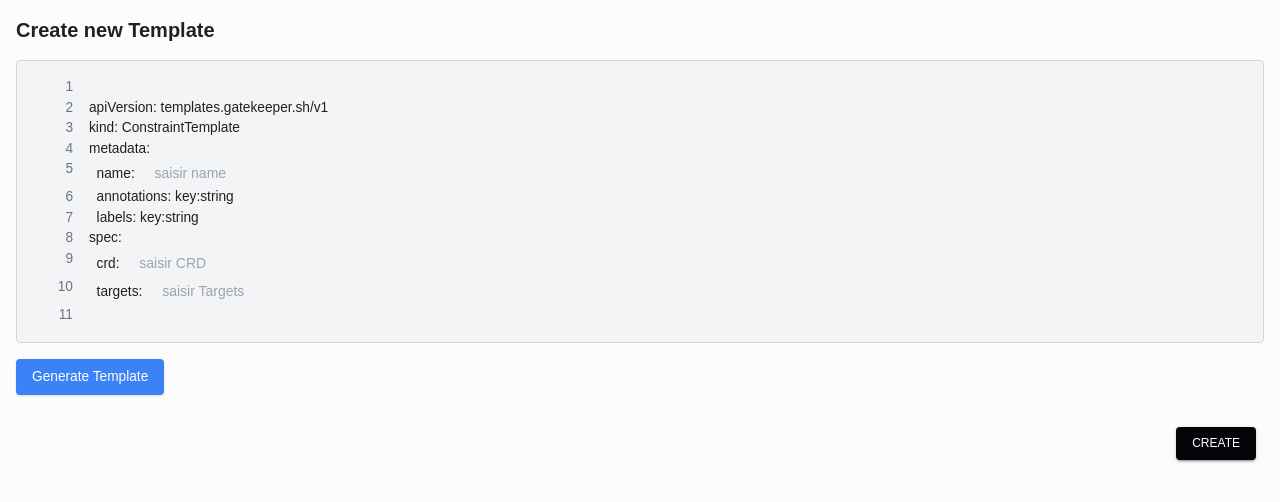
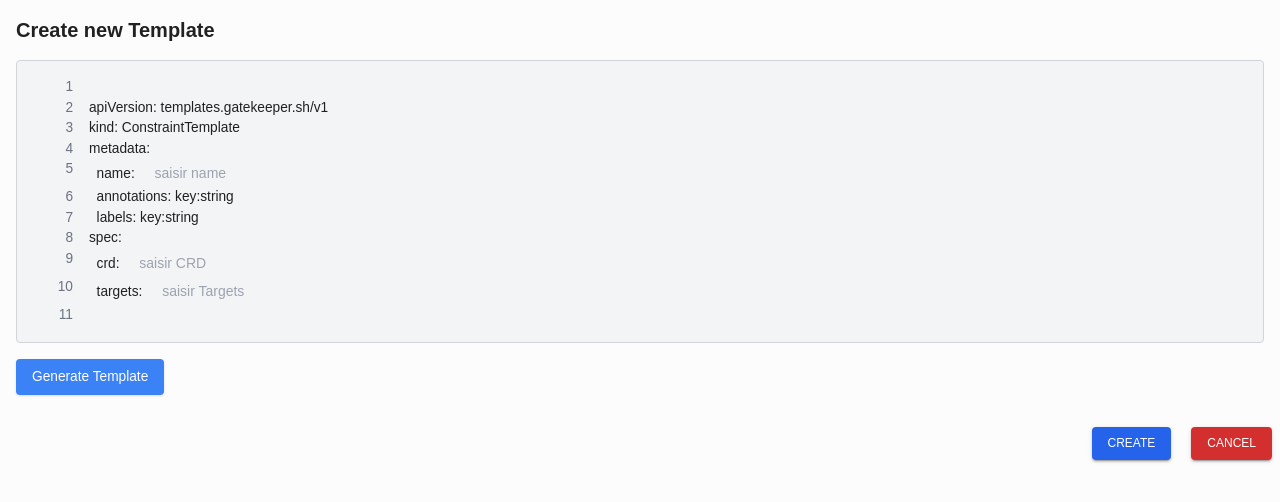
Before and after one commit to jamelHub/pfe-frontend, a React (Create React App) app: page /templates/create in a window 1280 px wide. Shown: the top 502 px of the page. Built offline with nearby package versions, Linux system fonts and the light colour scheme.

Commit message:
delete template is finished

```diff
--- a/src/App.js
+++ b/src/App.js
@@ -18,27 +18,23 @@ function App() {
   const [Theme, colorMode] = useMode();
   const [isSidebar, setIsSidebar] = useState(true);
   const navigate = useNavigate();
+/*
+  const [isLogin, setIsLogin] = useState(true);
 
-  const [isLogin, setIsLogin] = useState(true);
-/*
   const checkLogin = async () => {
     try {
-      const response = await axios.get('http://107.23.59.78/isup', {
+      const response = await axios.get('http://100.24.19.105/login', {
         headers: {
-          'Accept': 'application/json',
           'Content-Type': 'application/json',
-          'Authorization': `Bearer ${getWithExpiry('TOKEN')}`, // JWT
+          'Authorization': `Bearer ${getWithExpiry('userToken')}`, // JWT
         },
       });
       if (response.ok) {
-
         setIsLogin(true);
         navigate('/');
-
       } else {
         setIsLogin(false);
         navigate('/login');
-        throw Error(await response.text());
       }
     } catch (error) {
       setIsLogin(false);
@@ -50,7 +46,7 @@ function App() {
   useEffect(() => {
     checkLogin();
   }, []);
-*/
+ */
   return (
     <ColorModeContext.Provider value={colorMode}>
       <ThemeProvider theme={Theme}>
--- a/src/components/Card.js
+++ b/src/components/Card.js
@@ -4,11 +4,12 @@ import EditIcon from '@mui/icons-material/Edit';
 import IconButton from '@mui/material/IconButton';
 
 
-const Card = ({name}) => {
+const Card = ({nameT, deleteConstraintTemplate}) => {
+
 
     return (<div className="w-full flex h-16   border-collapse bg-gray-100 border-gray-400 border-1 hover:shadow-xl  hover:bg-gray-200 justify-between">
         <div className='p-4'>
-            <h1> {name} </h1>
+            <h1> {nameT} </h1>
         </div>
 
         <div className="flex gap-4 p-4">
@@ -19,7 +20,9 @@ const Card = ({name}) => {
             </div>
             <div>
 
-                <IconButton color="primary" aria-label="add to shopping cart" >
+                <IconButton color="primary" aria-label="add to shopping cart"  onClick={()=>{
+                    deleteConstraintTemplate(nameT)
+                }}  >
                     <DeleteIcon />
                 </IconButton>
             </div>
--- a/src/scenes/login/index.jsx
+++ b/src/scenes/login/index.jsx
@@ -33,7 +33,7 @@ const Login = () => {
   const handlePasswordLogin = async (values) => {
     try {
       const { username, password } = values;
-      const response = await axios.post('http://3.82.219.248/login', {
+      const response = await axios.post('http://100.24.19.105/login', {
         username,
         password
       });
--- a/src/scenes/templates/TemplateForm.js
+++ b/src/scenes/templates/TemplateForm.js
@@ -51,7 +51,7 @@ console.log("crd ", crd);
 console.log("targets ", targets);
 
 
-    const url = 'http://3.82.219.248/proxy/apis/templates.gatekeeper.sh/v1beta1/constrainttemplates/';
+    const url = 'http://100.24.19.105/proxy/apis/templates.gatekeeper.sh/v1beta1/constrainttemplates/';
     const data = {
       "apiVersion": "templates.gatekeeper.sh/v1beta1",
       "kind": "ConstraintTemplate",
@@ -103,6 +103,7 @@ if( response.status >= 200 && response.status < 300)
       });
 
   }
+
 
 
   const renderYamlWithInputs = (yamlString) => {
@@ -196,10 +197,15 @@ if( response.status >= 200 && response.status < 300)
       >
         Generate Template
       </button>
-      <div className="mx-2 my-8">
+      <div className="mx-2 my-8 flex w-full justify-end gap-5">
         <Button color="primary" variant="contained" className="float-right m-4"
           onClick={() => { createTemplate() }} >
           Create </Button>
+          <Button variant="contained" color="error" onClick={()=>{
+            navigate("/templates")
+          }}>
+              Cancel
+            </Button>
 
       </div>
     </div>
--- a/src/scenes/templates/index.jsx
+++ b/src/scenes/templates/index.jsx
@@ -12,10 +12,9 @@ const Templates = () => {
   const navigate = useNavigate();
 
   const [names, setNames] = useState([])
-
   useEffect(() => {
     // Base URL
-    const baseUrl = 'http://3.82.219.248/proxy/apis/templates.gatekeeper.sh/v1beta1/constrainttemplates/';
+    const baseUrl = 'http://100.24.19.105/proxy/apis/templates.gatekeeper.sh/v1beta1/constrainttemplates/';
 
     // Make the GET request using Axios
     axios.get(baseUrl, {
@@ -25,8 +24,7 @@ const Templates = () => {
       }
     })
       .then(response => {
-        if( response.status >= 200 && response.status < 300)
-{
+        if (response.status >= 200 && response.status < 300) {
           const rs = response.data.items;
           setNames(rs)
 
@@ -35,12 +33,16 @@ const Templates = () => {
       });
 
   }, []);
-/*   const baseUrl = 'http://3.82.219.248/proxy/apis/templates.gatekeeper.sh/v1beta1/constrainttemplates/';
 
-  // Function to delete a constraint template by name
-  function deleteConstraintTemplate(resourceName) {
-    // Construct the full URL including the resource name
-    const deleteUrl = `${baseUrl}${resourceName}`;
+  const list = names.map(obj => obj.metadata.name);
+
+
+  function deleteConstraintTemplate(nameTemplate) {
+    console.log("name Template ", nameTemplate)
+    const baseUrl = 'http://100.24.19.105/proxy/apis/templates.gatekeeper.sh/v1beta1/constrainttemplates/';
+
+    // Construct the full URL including the resource nameTemplate
+    const deleteUrl = `${baseUrl}${nameTemplate}`;
 
     // Make the DELETE request using Axios
     axios.delete(deleteUrl, {
@@ -51,38 +53,19 @@ const Templates = () => {
     })
       .then(response => {
         if (response.status >= 200 && response.status < 300) {
-        // Handle successful deletion
-        console.log('Resource deleted successfully');
-        // Perform any additional actions if needed, e.g., updating the UI
+
+          const updatedItems = names.filter(obj => obj.metadata.name != nameTemplate)
+          setNames(updatedItems)
         }
       })
       .catch(error => {
         if (error.response) {
           // The request was made and the server responded with a status code
-        // that falls out of the range of 2xx
-        console.error('Error response:', error.response.status);
           console.error('Error details:', error.response.data);
-      } else if (error.request) {
-        // The request was made but no response was received
-        console.error('No response received:', error.request);
-      } else {
-        // Something happened in setting up the request that triggered an Error
-        console.error('Error setting up request:', error.message);
         }
       });
   }
 
-  // Example usage: Call the function with the dynamic resource name
-  let dynamicResourceName = 'nn'; // This should be dynamically set
-  deleteConstraintTemplate(dynamicResourceName);
-
-  // Example: Dynamically setting the resource name
-  dynamicResourceName = 'anotherResourceName';
-  deleteConstraintTemplate(dynamicResourceName); */
-
-  const list = names.map(obj => obj.metadata.name);
-
-  console.log("list =>", list)
 
   return (
     <Box >
@@ -98,8 +81,8 @@ const Templates = () => {
       </div>
       <div className="flex flex-col gap-2">
         {
-        list.map((name) => {
-          return   <Card name={name}></Card>
+          list.map((n) => {
+            return <Card nameT={n} deleteConstraintTemplate={() => deleteConstraintTemplate(n)}></Card>
 
           })
         }
--- a/src/theme.js
+++ b/src/theme.js
@@ -25,7 +25,7 @@ export const tokens = (mode) => ({
           600: "#101624",
           700: "#0c101b",
           800: "#080b12",
-          900: "#040509",
+          900: "#2563eb",
         },
         greenAccent: {
           100: "#dbf5ee",
@@ -82,7 +82,7 @@ export const tokens = (mode) => ({
           600: "#1F2A40",
           700: "#727681",
           800: "#a1a4ab",
-          900: "#d0d1d5",
+          900: "#2563eb",
         },
         greenAccent: {
           100: "#0f2922",
@@ -155,7 +155,7 @@ export const themeSettings = (mode) => {
         : {
             // palette values for light mode
             primary: {
-              main: colors.primary[100],
+              main: colors.primary[900],
             },
             secondary: {
               main: colors.greenAccent[500],
```
Lines whose indentation alone changed are shown as unchanged.
